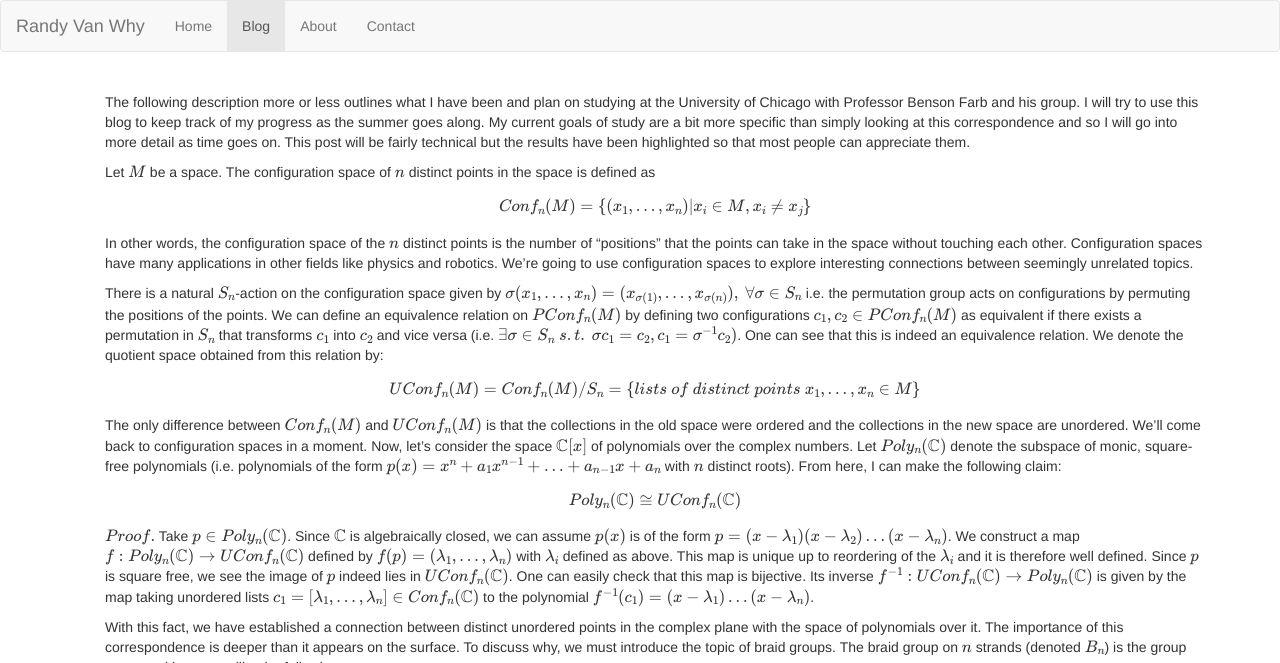
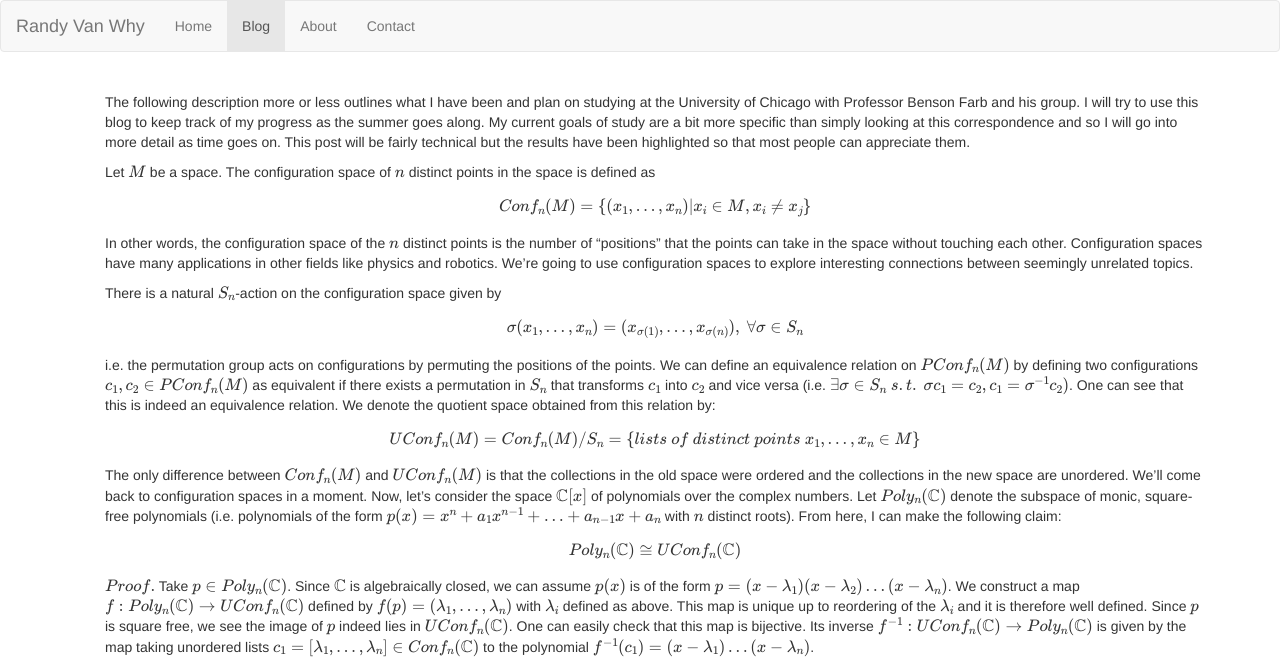
Before and after one commit to rvanwhy/rvanwhy.github.io, a Jekyll site: the page built from _posts/2015-06-28-ConfBraidPoly.md, in a window 1280 px wide and 900 px high, cut to the strip 0-663 px from the top of the window. Built offline with Jekyll 4.4.1, drawn with Linux system fonts in a browser that asks for light colours; nearby versions of some CDN libraries; library files that are not in the unit come from our copies; formulas are drawn with MathJax 3.

```diff
--- a/_posts/2015-06-28-ConfBraidPoly.md
+++ b/_posts/2015-06-28-ConfBraidPoly.md
@@ -20,7 +20,7 @@ physics and robotics. We're going to use configuration spaces to explore interes
 topics.
 
 There is a natural \\(S_n\\)-action on the configuration space given
-by \\\(\sigma(x_1,...,x_n) = (x_{\sigma(1)}, ..., x_{\sigma(n)}),\ \forall \sigma \in S_n \\\)
+by \\[\sigma (x_1,...,x_n) = (x_{\sigma (1)}, ..., x_{\sigma (n)}),\ \forall \sigma \in S_n \\]
 i.e. the permutation group acts on configurations by permuting the positions of the points. We can define an
 equivalence relation on \\(PConf_n(M)\\) by defining two configurations \\(c_1, c_2 \in PConf_n(M)\\) as equivalent if there exists
 a permutation in \\(S_n\\) that transforms \\(c_1\\) into \\(c_2\\) and vice versa
```
